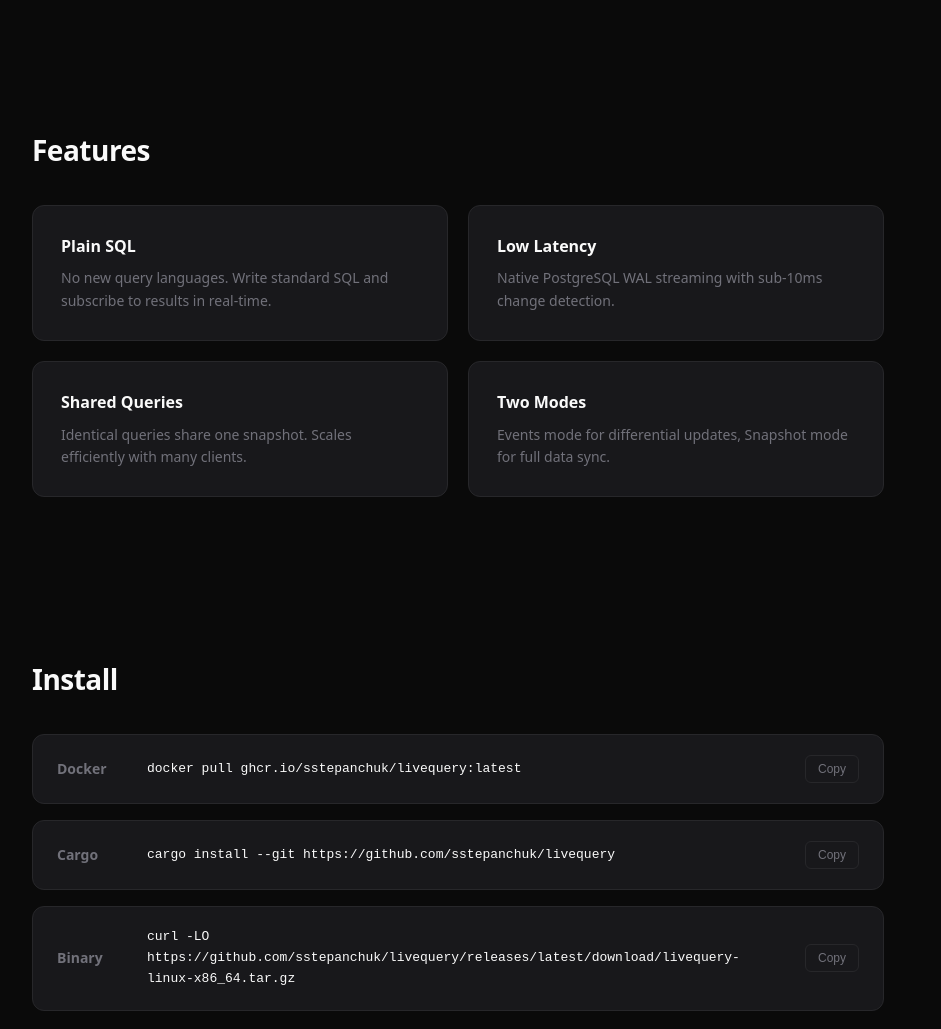
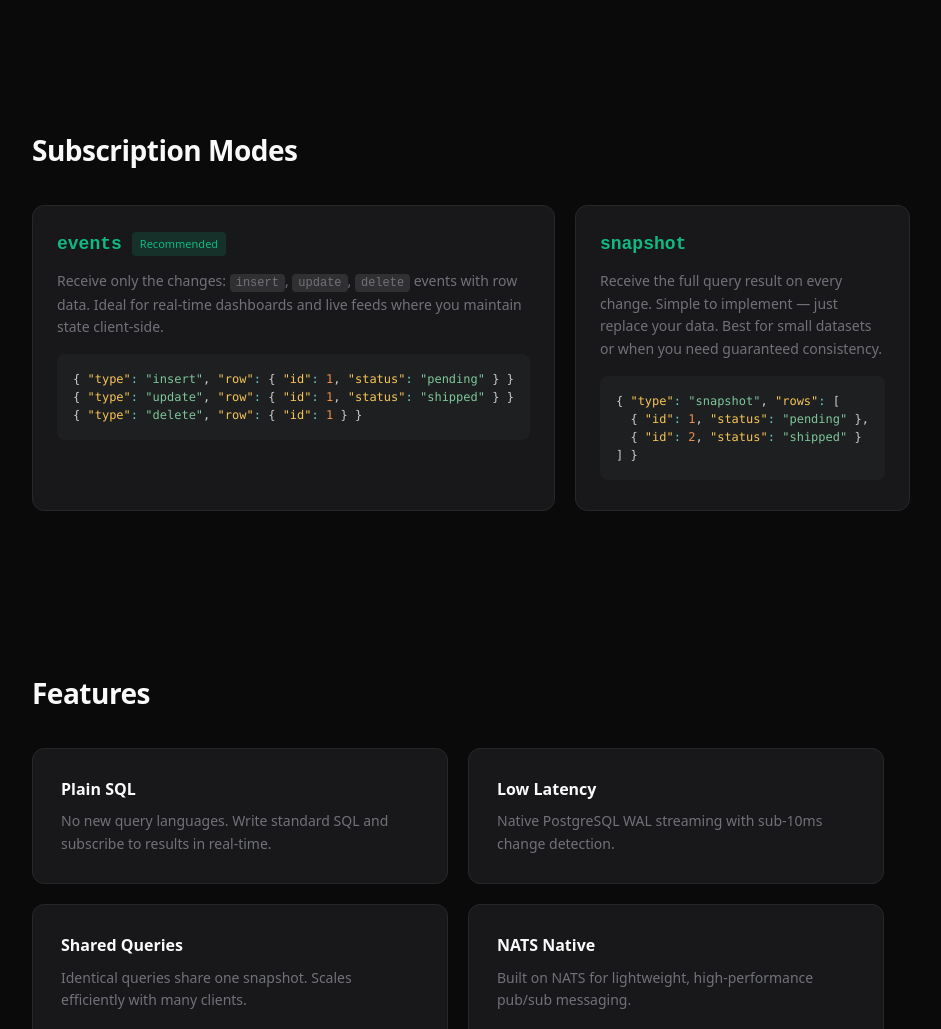
Before and after one commit to sstepanchuk/livequery, a plain HTML site: page docs/index.html in a window 1280 px wide. Shown: the part 1100-2129 px from the top of the page, without its empty margins (182-1123 px from the left). Drawn offline with nearby package versions, Linux system fonts and the light colour scheme.

Commit message:
feat: add detailed Subscription Modes section to landing page

```diff
--- a/docs/index.html
+++ b/docs/index.html
@@ -47,6 +47,15 @@
         .code-content.active { display: block; }
         .code-block pre { margin: 0; padding: 24px; font-size: 13px; line-height: 1.7; overflow-x: auto; }
         .code-block code { font-family: 'SF Mono', 'Fira Code', 'Consolas', monospace; }
+
+        .modes { display: grid; grid-template-columns: repeat(2, 1fr); gap: 20px; }
+        .mode { background: var(--card); border: 1px solid var(--border); border-radius: 12px; padding: 24px; }
+        .mode-header { display: flex; align-items: center; gap: 10px; margin-bottom: 12px; }
+        .mode-name { font-family: 'SF Mono', monospace; font-size: 18px; font-weight: 600; color: var(--accent); }
+        .mode-tag { font-size: 11px; padding: 3px 8px; background: rgba(16,185,129,.15); color: var(--accent); border-radius: 4px; }
+        .mode p { font-size: 14px; color: var(--muted); line-height: 1.6; margin-bottom: 16px; }
+        .mode p code { background: rgba(255,255,255,.1); padding: 2px 6px; border-radius: 4px; font-size: 12px; }
+        .mode pre { background: #1d1f21; border-radius: 8px; padding: 16px; font-size: 12px; overflow-x: auto; }
 
         .features { display: grid; grid-template-columns: repeat(2, 1fr); gap: 20px; }
         .feature { background: var(--card); border: 1px solid var(--border); border-radius: 12px; padding: 28px; }
@@ -172,6 +181,32 @@ while let Some(msg) = sub.next().await {
         </section>
 
         <section>
+            <h2>Subscription Modes</h2>
+            <div class="modes">
+                <div class="mode">
+                    <div class="mode-header">
+                        <span class="mode-name">events</span>
+                        <span class="mode-tag">Recommended</span>
+                    </div>
+                    <p>Receive only the changes: <code>insert</code>, <code>update</code>, <code>delete</code> events with row data. Ideal for real-time dashboards and live feeds where you maintain state client-side.</p>
+                    <pre><code class="language-javascript">{ "type": "insert", "row": { "id": 1, "status": "pending" } }
+{ "type": "update", "row": { "id": 1, "status": "shipped" } }
+{ "type": "delete", "row": { "id": 1 } }</code></pre>
+                </div>
+                <div class="mode">
+                    <div class="mode-header">
+                        <span class="mode-name">snapshot</span>
+                    </div>
+                    <p>Receive the full query result on every change. Simple to implement — just replace your data. Best for small datasets or when you need guaranteed consistency.</p>
+                    <pre><code class="language-javascript">{ "type": "snapshot", "rows": [
+  { "id": 1, "status": "pending" },
+  { "id": 2, "status": "shipped" }
+] }</code></pre>
+                </div>
+            </div>
+        </section>
+
+        <section>
             <h2>Features</h2>
             <div class="features">
                 <div class="feature">
@@ -187,8 +222,8 @@ while let Some(msg) = sub.next().await {
                     <p>Identical queries share one snapshot. Scales efficiently with many clients.</p>
                 </div>
                 <div class="feature">
-                    <h3>Two Modes</h3>
-                    <p>Events mode for differential updates, Snapshot mode for full data sync.</p>
+                    <h3>NATS Native</h3>
+                    <p>Built on NATS for lightweight, high-performance pub/sub messaging.</p>
                 </div>
             </div>
         </section>
```
